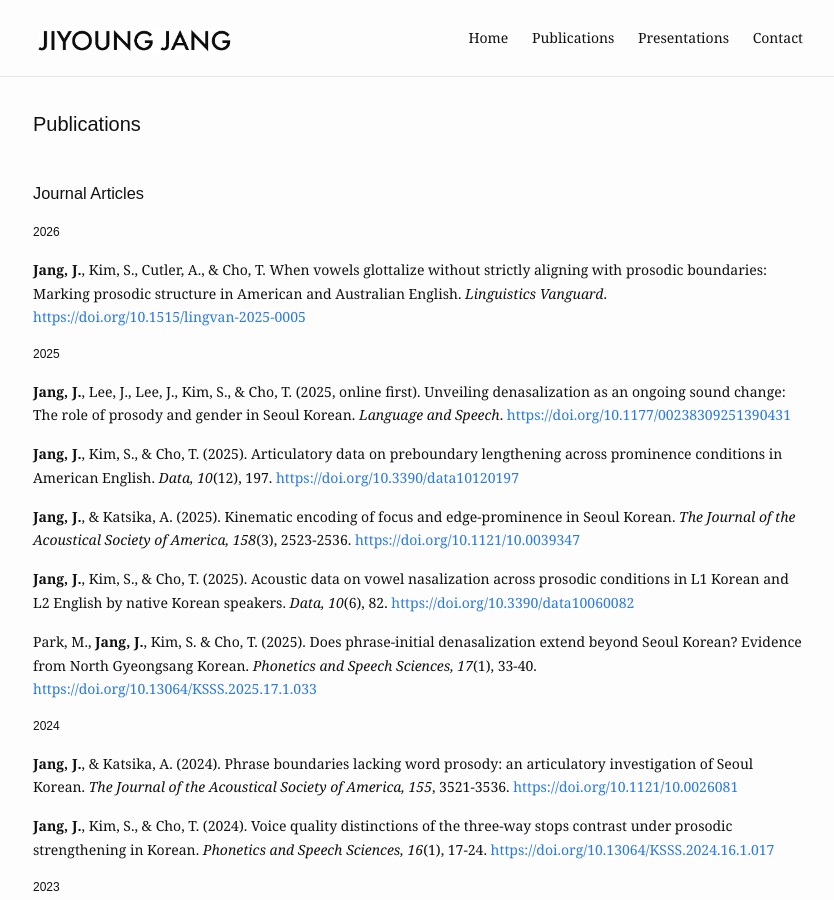
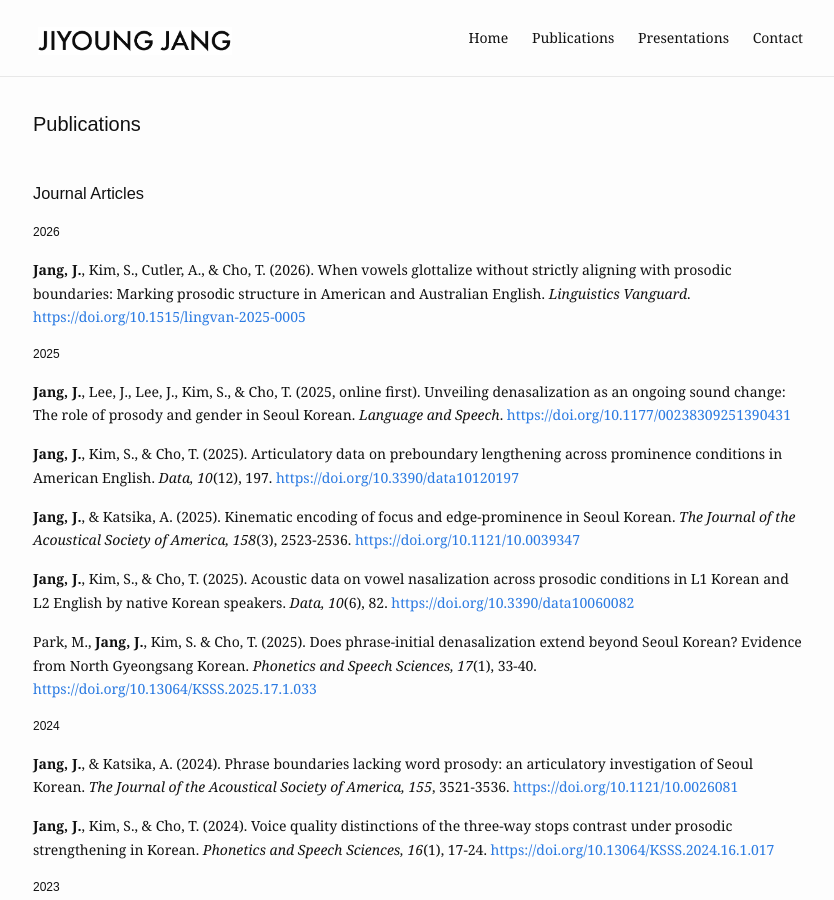
Before and after one commit to jiyoungj/jiyoungj.github.io, a Jekyll site: the page built from publications.md, in a window 1280 px wide and 900 px high. Shown: the whole window, without its empty margins (222-1056 px from the left). Built offline with Jekyll 4.4.1, drawn with Linux system fonts in a browser that asks for light colours; some web fonts are replaced.

Commit message:
Update publications.md

```diff
--- a/publications.md
+++ b/publications.md
@@ -9,7 +9,7 @@
 
 <h4>2026</h4>
 
-  <b>Jang, J.</b>, Kim, S., Cutler, A., & Cho, T. When vowels glottalize without strictly aligning with prosodic boundaries: Marking prosodic structure in American and Australian English. <em>Linguistics Vanguard</em>. <a href="https://doi.org/10.1515/lingvan-2025-0005">https://doi.org/10.1515/lingvan-2025-0005</a>
+  <b>Jang, J.</b>, Kim, S., Cutler, A., & Cho, T. (2026). When vowels glottalize without strictly aligning with prosodic boundaries: Marking prosodic structure in American and Australian English. <em>Linguistics Vanguard</em>. <a href="https://doi.org/10.1515/lingvan-2025-0005">https://doi.org/10.1515/lingvan-2025-0005</a>
 
 <h4>2025</h4>
 
```
